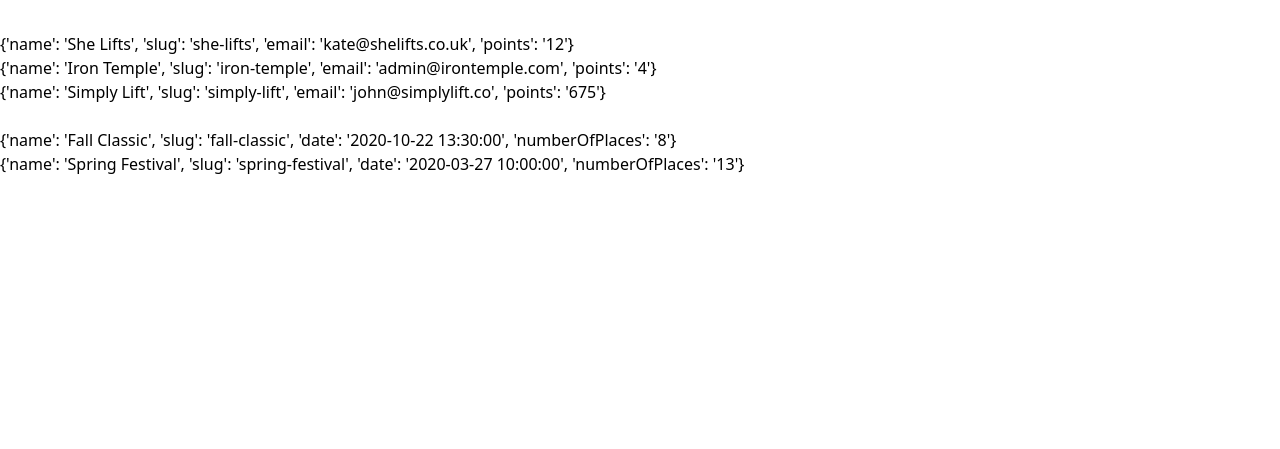
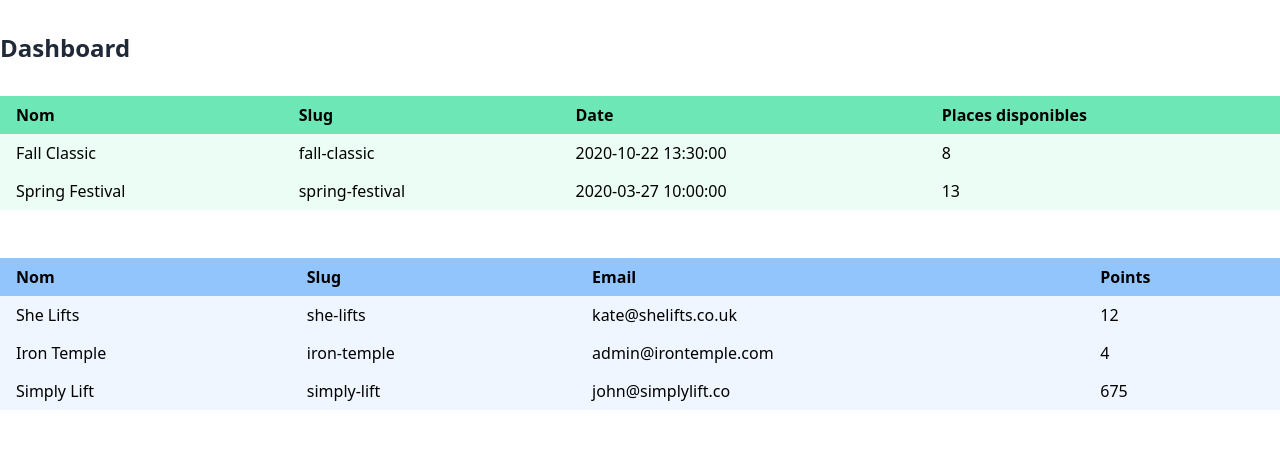
Before and after one commit to MENT3/school-test-units-project, a Flask app: page /dashboard in a window 1280 px wide. Shown: the top 449 px of the page. Run offline with Flask 2, Linux system fonts and the light colour scheme.

Commit message:
refactor: add style to dashboard page

```diff
--- a/templates/dashboard.html
+++ b/templates/dashboard.html
@@ -1,20 +1,71 @@
 {% extends "layout.html" %}
+
 {% block content %}
-  <div>
-    {% for club in clubs %}
-      <div>
-        {{ club }}
-      </div>
-    {% endfor %}
-  </div>
+  <div class="w-full">
+    <h1 class="text-2xl text-gray-800 font-bold">
+      Dashboard
+    </h1>
 
-  <br>
+    <table class="w-full mt-8 table-auto">
+      <thead class="bg-green-300">
+        <tr class="text-left">
+          <th class="px-4 py-2">
+            Nom
+          </th>
+          <th class="px-4 py-2">
+            Slug
+          </th>
+          <th class="px-4 py-2">
+            Date
+          </th>
+          <th class="px-4 py-2">
+            Places disponibles
+          </th>
+        </tr>
+      </thead>
 
-  <div>
-    {% for competition in competitions %}
-      <div>
-        {{ competition }}
-      </div>
-    {% endfor %}
+      <tbody class="bg-green-50">
+        {% for competition in competitions %}
+          <tr>
+            {% for v in competition.values() %}
+              <td class="px-4 py-2">
+                {{ v }}
+              </td>
+            {% endfor %}
+          </tr>
+        {% endfor %}
+      </tbody>
+    </table>
+
+    <table class="w-full mt-12 table-auto">
+      <thead class="bg-blue-300 text-left">
+        <tr>
+          <th class="px-4 py-2">
+            Nom
+          </th>
+          <th class="px-4 py-2">
+            Slug
+          </th>
+          <th class="px-4 py-2">
+            Email
+          </th>
+          <th class="px-4 py-2">
+            Points
+          </th>
+        </tr>
+      </thead>
+
+      <tbody class="bg-blue-50">
+        {% for club in clubs %}
+          <tr>
+            {% for v in club.values() %}
+              <td class="px-4 py-2">
+                {{ v }}
+              </td>
+            {% endfor %}
+          </tr>
+        {% endfor %}
+      </tbody>
+    </table>
   </div>
 {% endblock %}
```
